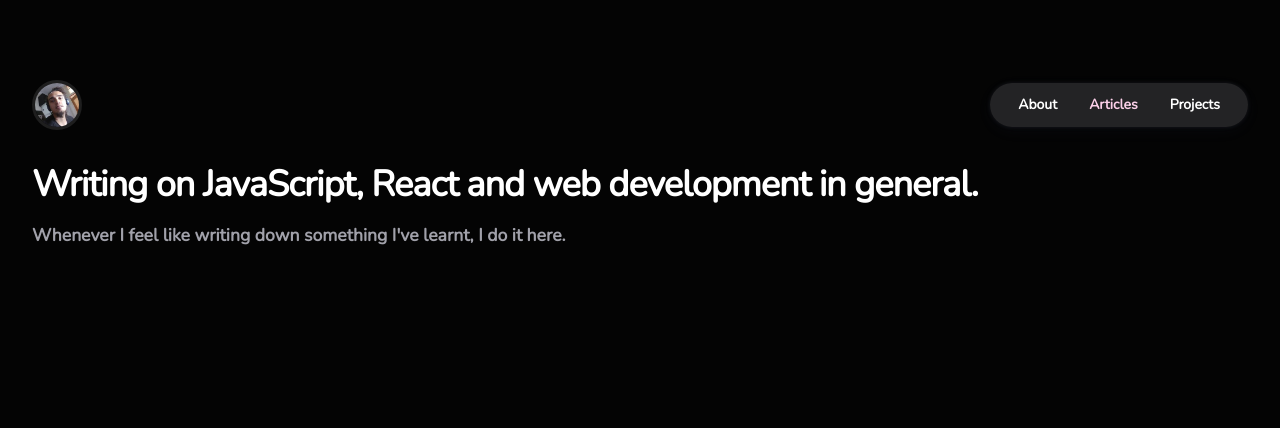
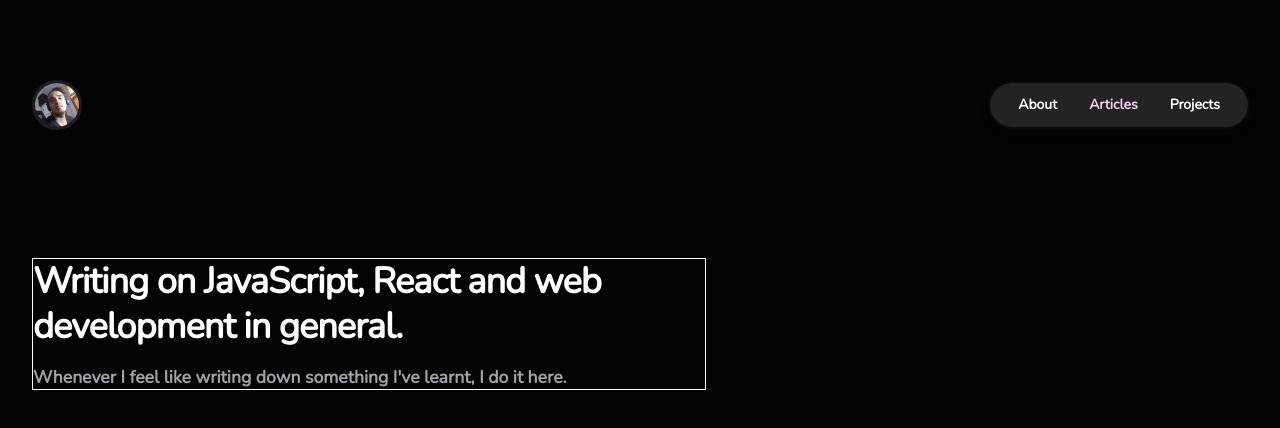
Before and after one commit to danielpizarrotadres/web-site, a React (Create React App) app: page / in a window 1280 px wide. Both pictures are taken after a click on the item "Articles". Shown: the top 428 px of the page. Built offline with nearby package versions, Linux system fonts and the light colour scheme.

Commit message:
:construction: :lipstick: Add container to Articles and Projects section

```diff
--- a/src/App.js
+++ b/src/App.js
@@ -560,19 +560,23 @@ const App = () => {
 
     const projects = () => {
         return <React.Fragment>
+            <main>
                 <article className={classes.ProjectContainer}>
                     <h1>I've made a few things.</h1>
                     <h5>I am not very creative, and my side projects are rarely get finished, let alone published — but I am proud of the ones listed here.</h5>
                 </article>
+            </main>
         </React.Fragment>;
     }
 
     const articles = () => {
         return <React.Fragment>
+            <main>
                 <article className={classes.ArticleContainer}>
                     <h1>Writing on JavaScript, React and web development in general.</h1>
                     <h5>Whenever I feel like writing down something I've learnt, I do it here.</h5>
                 </article>
+            </main>
         </React.Fragment>;
     }
 
--- a/src/App.module.css
+++ b/src/App.module.css
@@ -254,7 +254,7 @@
 
 .Main {
     max-width: 672px;
-    /* border: 1px solid white; */
+    border: 1px solid white;
     margin: 128px 0 0 0;
 }
 
@@ -656,7 +656,9 @@ footer {
 /************************************************ Articles Section *************************************************/
 
 .ArticleContainer {
-    margin: 32px 0 0 0;
+    margin: 128px 0 0 0;
+    max-width: 672px;
+    border: 1px solid white;
 }
 
 .ArticleContainer h1 {
@@ -677,7 +679,9 @@ footer {
 /************************************************ Projects Section *************************************************/
 
 .ProjectContainer {
-    margin: 32px 0 0 0;
+    margin: 128px 0 0 0;
+    max-width: 672px;
+    border: 1px solid white;
 }
 
 .ProjectContainer h1 {
```
Lines whose indentation alone changed are shown as unchanged.
